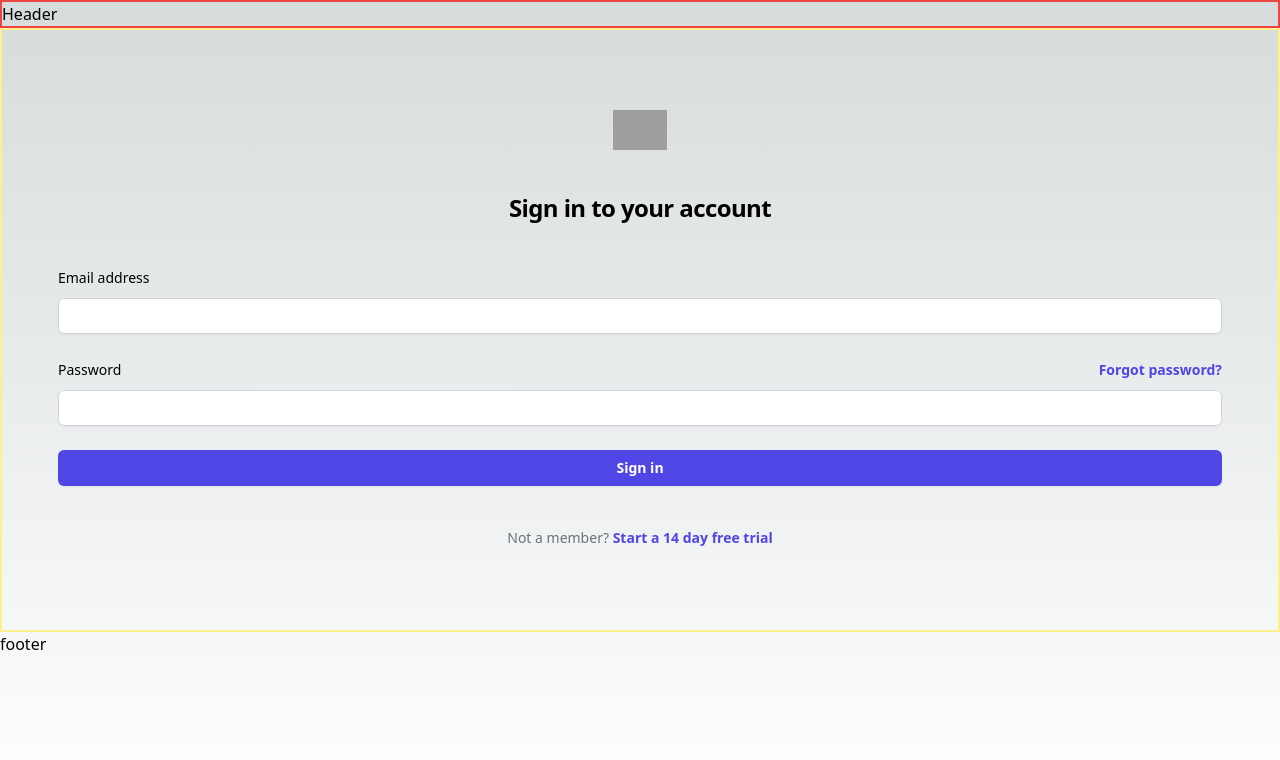
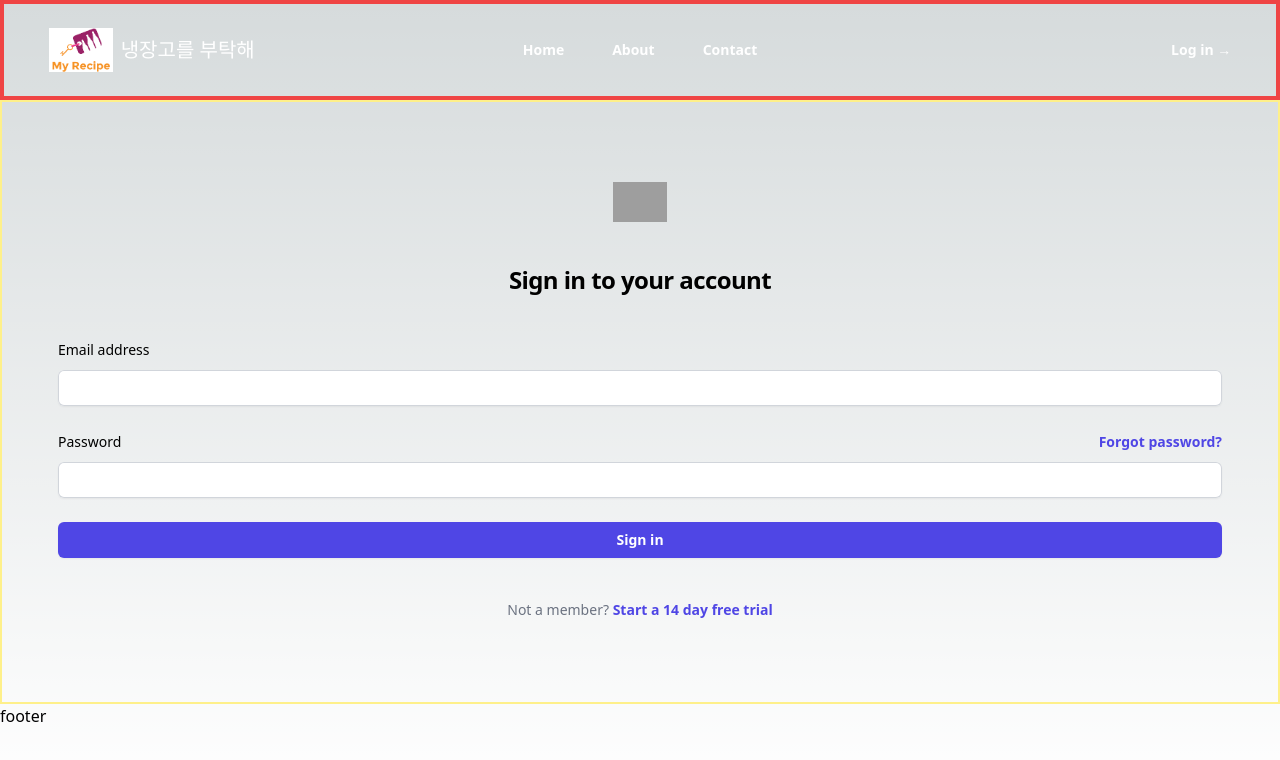
Before and after one commit to dlwlsdn201/project--recommend-recipes--nextjs, a Next.js app in the folder client/: page / in a window 1280 px wide. Shown: the top 760 px of the page. Built offline with nearby package versions, Linux system fonts and the light colour scheme; grey boxes are pictures that could not be loaded.

Commit message:
:cunstruction::lipstick: resolved #5 Header UI 구현

```diff
--- a/client/components/header.tsx
+++ b/client/components/header.tsx
@@ -1,9 +1,186 @@
-import React from 'react';
+import { Fragment, useState } from 'react';
+import { Dialog, Disclosure, Popover, Transition } from '@headlessui/react';
+import {
+	ArrowPathIcon,
+	Bars3Icon,
+	ChartPieIcon,
+	CursorArrowRaysIcon,
+	FingerPrintIcon,
+	SquaresPlusIcon,
+	XMarkIcon
+} from '@heroicons/react/24/outline';
+import {
+	ChevronDownIcon,
+	PhoneIcon,
+	PlayCircleIcon
+} from '@heroicons/react/20/solid';
+import Image from 'next/image';
 
-const Header = () => {
+function classNames(...classes) {
+	return classes.filter(Boolean).join(' ');
+}
+
+export default function Example() {
+	const [mobileMenuOpen, setMobileMenuOpen] = useState(false);
+
 	return (
-		<div className='sticky top-0 left-0 border-2 border-red-500'>Header</div>
+		<header className='bg-dark border-4 border-red-500'>
+			<nav
+				className=' flex max-w-[100%] mx-[1%] items-center justify-between p-6 laptop:px-8'
+				aria-label='Global'>
+				<div className='flex laptop:flex-1 items-center'>
+					<a href='#' className='-m-1.5 p-1.5'>
+						<Image
+							// className='h-8 w-auto'
+							src={require('../public/images/logo.png').default}
+							alt='Logo'
+							width={64}
+							height={64}
+						/>
+					</a>
+					<h3 className='text-white text-xl ml-2'>냉장고를 부탁해</h3>
+				</div>
+				<div className='flex laptop:hidden'>
+					<button
+						type='button'
+						className='-m-2.5 inline-flex items-center justify-center rounded-md p-2.5 text-gray-700'
+						onClick={() => setMobileMenuOpen(true)}>
+						<span className='sr-only'>Open main menu</span>
+						<Bars3Icon className='h-6 w-6' aria-hidden='true' />
+					</button>
+				</div>
+				<Popover.Group className='hidden laptop:flex laptop:gap-x-12'>
+					{/* <Popover className='relative'>
+						<Popover.Button className='flex items-center gap-x-1 text-sm font-semibold leading-6 text-white'>
+							Home
+							<ChevronDownIcon
+								className='h-5 w-5 flex-none text-gray-400'
+								aria-hidden='true'
+							/>
+						</Popover.Button>
+
+						<Transition
+							as={Fragment}
+							enter='transition ease-out duration-200'
+							enterFrom='opacity-0 translate-y-1'
+							enterTo='opacity-100 translate-y-0'
+							leave='transition ease-in duration-150'
+							leaveFrom='opacity-100 translate-y-0'
+							leaveTo='opacity-0 translate-y-1'>
+							<Popover.Panel className='absolute -left-8 top-full z-10 mt-3 w-screen max-w-md overflow-hidden rounded-3xl bg-white shadow-laptop ring-1 ring-gray-900/5'>
+								<div className='p-4'>
+									{products.map((item) => (
+										<div
+											key={item.name}
+											className='group relative flex items-center gap-x-6 rounded-laptop p-4 text-sm leading-6 hover:bg-gray-50'>
+											<div className='flex h-11 w-11 flex-none items-center justify-center rounded-laptop bg-gray-50 group-hover:bg-white'>
+												<item.icon
+													className='h-6 w-6 text-gray-600 group-hover:text-indigo-600'
+													aria-hidden='true'
+												/>
+											</div>
+											<div className='flex-auto'>
+												<a
+													href={item.href}
+													className='block font-semibold text-gray-900'>
+													{item.name}
+													<span className='absolute inset-0' />
+												</a>
+												<p className='mt-1 text-gray-600'>{item.description}</p>
+											</div>
+										</div>
+									))}
+								</div>
+								<div className='grid grid-cols-2 divide-x divide-gray-900/5 bg-gray-50'>
+									{callsToAction.map((item) => (
+										<a
+											key={item.name}
+											href={item.href}
+											className='flex items-center justify-center gap-x-2.5 p-3 text-sm font-semibold leading-6 text-gray-900 hover:bg-gray-100'>
+											<item.icon
+												className='h-5 w-5 flex-none text-gray-400'
+												aria-hidden='true'
+											/>
+											{item.name}
+										</a>
+									))}
+								</div>
+							</Popover.Panel>
+						</Transition>
+					</Popover> */}
+
+					<a href='#' className='text-sm font-semibold leading-6 text-white'>
+						Home
+					</a>
+					<a href='#' className='text-sm font-semibold leading-6 text-white'>
+						About
+					</a>
+					<a href='#' className='text-sm font-semibold leading-6 text-white'>
+						Contact
+					</a>
+				</Popover.Group>
+				<div className='hidden laptop:flex laptop:flex-1 laptop:justify-end'>
+					<a href='#' className='text-sm font-semibold leading-6 text-white'>
+						Log in <span aria-hidden='true'>&rarr;</span>
+					</a>
+				</div>
+			</nav>
+			<Dialog
+				as='div'
+				className='laptop:hidden'
+				open={mobileMenuOpen}
+				onClose={setMobileMenuOpen}>
+				<div className='fixed inset-0 z-10' />
+				<Dialog.Panel className='fixed inset-y-0 right-0 z-10 w-[30%] overflow-y-auto bg-white px-6 py-6 mobile:max-w-sm mobile:ring-1 mobile:ring-gray-900/10'>
+					<div className='flex items-center justify-between'>
+						<a href='#' className='-m-1.5 p-1.5'>
+							<span className='sr-only'>Your Company</span>
+							<Image
+								// className='h-8 w-auto'
+								src={require('../public/images/logo.png').default}
+								alt='Logo'
+								width={64}
+								height={64}
+							/>
+						</a>
+						<button
+							type='button'
+							className='-m-2.5 rounded-md p-2.5 text-gray-700'
+							onClick={() => setMobileMenuOpen(false)}>
+							<span className='sr-only'>Close menu</span>
+							<XMarkIcon className='h-6 w-6' aria-hidden='true' />
+						</button>
+					</div>
+					<div className='mt-6 flow-root'>
+						<div className='-my-6 divide-y divide-gray-500/10'>
+							<div className='space-y-2 py-6'>
+								<a
+									href='#'
+									className='-mx-3 block rounded-laptop px-3 py-2 text-base font-semibold leading-7 text-gray-900 hover:bg-gray-50'>
+									Features
+								</a>
+								<a
+									href='#'
+									className='-mx-3 block rounded-laptop px-3 py-2 text-base font-semibold leading-7 text-gray-900 hover:bg-gray-50'>
+									Marketplace
+								</a>
+								<a
+									href='#'
+									className='-mx-3 block rounded-laptop px-3 py-2 text-base font-semibold leading-7 text-gray-900 hover:bg-gray-50'>
+									Company
+								</a>
+							</div>
+							<div className='py-6'>
+								<a
+									href='#'
+									className='-mx-3 block rounded-laptop px-3 py-2.5 text-base font-semibold leading-7 text-gray-900 hover:bg-gray-50'>
+									Log in
+								</a>
+							</div>
+						</div>
+					</div>
+				</Dialog.Panel>
+			</Dialog>
+		</header>
 	);
-};
-
-export default Header;
+}
--- a/client/jest.config.js
+++ b/client/jest.config.js
@@ -15,7 +15,7 @@ module.exports = {
 
 		// Handle image imports
 		// https://jestjs.io/docs/webpack#handling-static-assets
-		'^.+\\.(jpg|jpeg|png|gif|webp|avif|svg)$': `<rootDir>/__mocks__/fileMock.js`,
+		// '^.+\\.(jpg|jpeg|png|gif|webp|avif|svg)$': `<rootDir>/__mocks__/fileMock.js`,
 
 		// Handle module aliases
 		'^@/pages/(.*)$': '<rootDir>/pages/$1',
@@ -31,7 +31,9 @@ module.exports = {
 		// Use babel-jest to transpile tests with the next/babel preset
 		// https://jestjs.io/docs/configuration#transform-objectstring-pathtotransformer--pathtotransformer-object
 		// '^.+\\.(js|jsx|ts|tsx)$': ['babel-jest', { presets: ['next/babel'] }]
-		'\\.[jt]sx?$': 'ts-jest'
+		'\\.[jt]sx?$': 'ts-jest',
+		'\\.(jpg|jpeg|png|gif|eot|otf|webp|svg|ttf|woff|woff2|mp4|webm|wav|mp3|m4a|aac|oga)$':
+			'<rootDir>/fileTransformer.js'
 	},
 	transformIgnorePatterns: [
 		'/node_modules/',
--- a/client/package.json
+++ b/client/package.json
@@ -5,6 +5,8 @@
 	"license": "MIT",
 	"dependencies": {
 		"@babel/core": "^7.21.4",
+		"@headlessui/react": "^1.7.14",
+		"@heroicons/react": "^2.0.17",
 		"@types/node": "^18.15.13",
 		"@types/react": "^18.0.37",
 		"@types/react-dom": "^18.0.11",
--- a/client/tsconfig.json
+++ b/client/tsconfig.json
@@ -21,6 +21,7 @@
 			"@/styles": ["./styles/*"],
 			"@/components": ["./components/*"],
 			"@/pages": ["./pages/*"],
+			"@/images": ["./public/images/*"]
 		}
 	},
 	"include": [
```
Also changed, not shown: client/fileTransformer.js (added, +9 -0 lines), client/public/images/logo.png (added), 1 other file (tests, documents, lock files or other folders).
